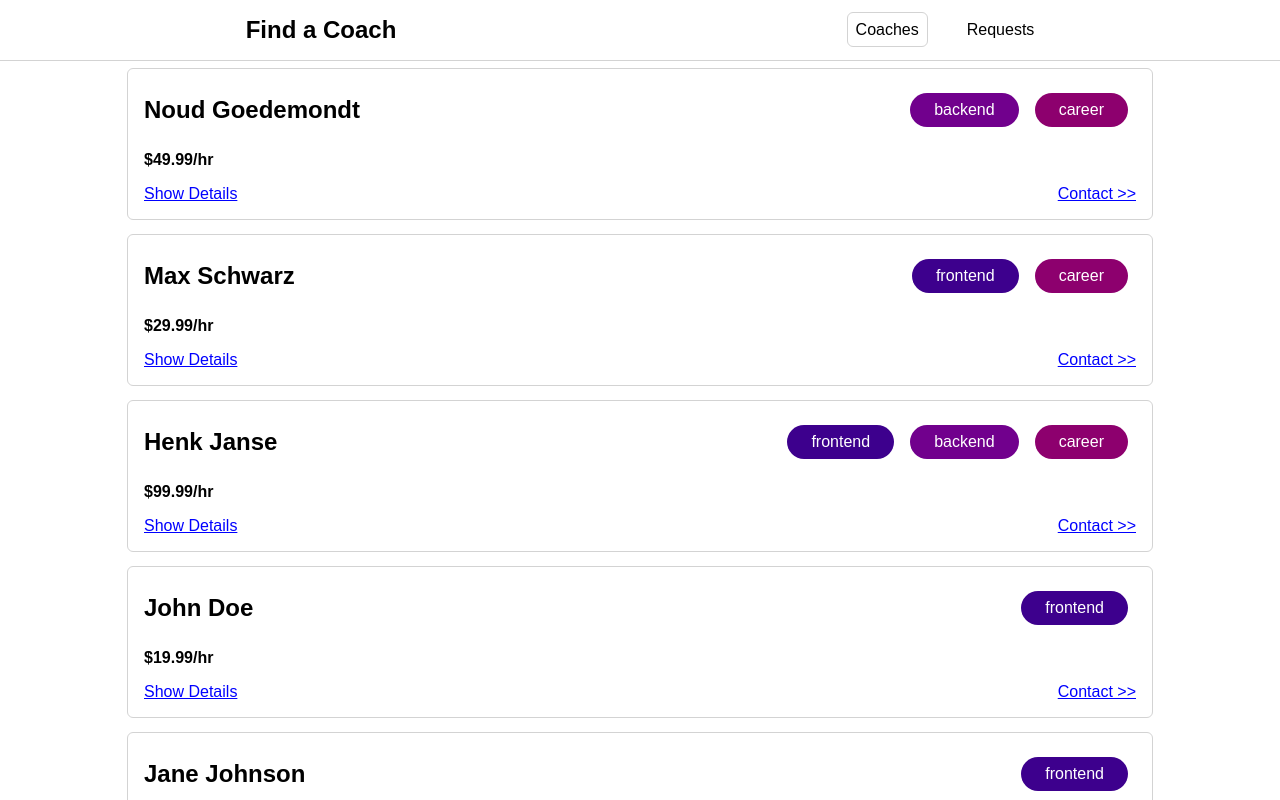
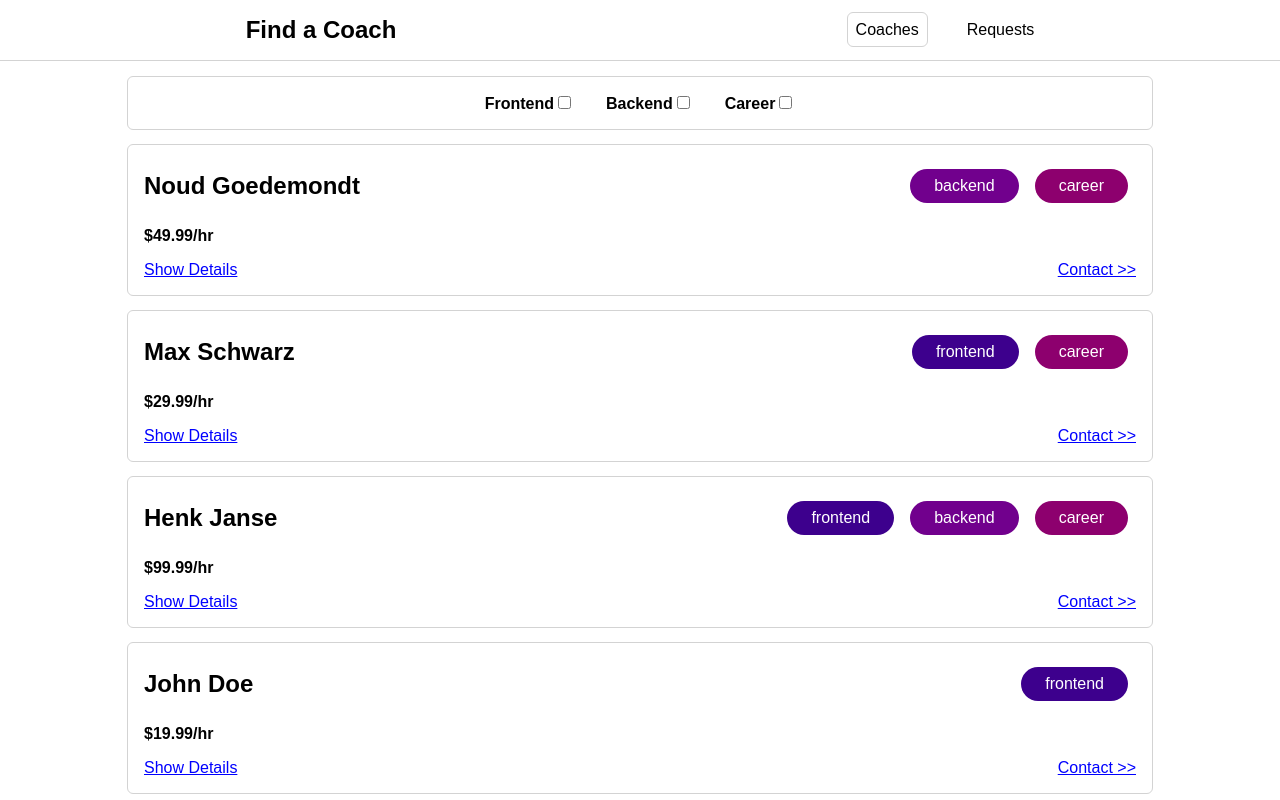
Before and after one commit to NoudGoedemondt/vue-course, a Vue app in the folder section-16/main-prj-01-starting-setup/: page /coaches in a window 1280 px wide. Shown: the top 800 px of the page. Built offline with nearby package versions, Linux system fonts and the light colour scheme.

Commit message:
added CoachFilter component

```diff
--- /dev/null
+++ b/section-16/main-prj-01-starting-setup/src/components/coaches/CoachFilter.vue
@@ -0,0 +1,69 @@
+<template>
+  <div class="coach-filter">
+    <div class="coach-filter-option">
+      <label for="frontend">Frontend</label>
+      <input type="checkbox" id="frontend" v-model="filters.frontend" />
+    </div>
+    <div class="coach-filter-option">
+      <label for="backend">Backend</label>
+      <input type="checkbox" id="backend" v-model="filters.backend" />
+    </div>
+    <div class="coach-filter-option">
+      <label for="career">Career</label>
+      <input type="checkbox" id="career" v-model="filters.career" />
+    </div>
+  </div>
+</template>
+
+<script>
+export default {
+  emits: ['enableFilters'],
+  data() {
+    return {
+      filters: {
+        frontend: false,
+        backend: false,
+        career: false,
+      },
+    };
+  },
+  computed: {
+    activeFilters() {
+      return Object.keys(this.filters).filter((area) => this.filters[area]);
+    },
+  },
+  watch: {
+    filters: {
+      handler() {
+        this.$emit('enableFilters', this.activeFilters);
+      },
+      deep: true,
+    },
+  },
+};
+</script>
+
+<style scoped>
+.coach-filter {
+  outline: 1px solid lightgray;
+  border-radius: 5px;
+  padding: 1rem;
+  margin: auto;
+  margin-top: 1rem;
+  margin-bottom: 0.5rem;
+  width: 80vw;
+  max-width: 1042px;
+  display: flex;
+  align-items: center;
+  justify-content: center;
+}
+
+.coach-filter-option {
+  display: inline-block;
+  margin: 0 1rem;
+}
+
+.coach-filter-option label {
+  font-weight: bold;
+}
+</style>
--- a/section-16/main-prj-01-starting-setup/src/pages/CoachesList.vue
+++ b/section-16/main-prj-01-starting-setup/src/pages/CoachesList.vue
@@ -1,4 +1,5 @@
 <template>
+  <coach-filter v-if="hasCoaches" @enableFilters="filterCoaches" />
   <div v-if="hasCoaches" class="coaches">
     <coaches-list-item
       v-for="coach in coaches"
@@ -19,16 +20,27 @@
 <script>
 import { mapState, mapGetters } from 'vuex';
 import CoachesListItem from '../components/coaches/CoachesListItem.vue';
+import CoachFilter from '../components/coaches/CoachFilter.vue';
 
 export default {
   components: {
     CoachesListItem,
+    CoachFilter,
   },
   computed: {
     ...mapState({
       coaches: (state) => state.coaches,
     }),
     ...mapGetters(['hasCoaches']),
+    //   ...mapGetters(['filteredCoaches']),
+    //   coaches() {
+    //     return this.filteredCoaches(this.activeFilters);
+    //   },
+  },
+  methods: {
+    filterCoaches(filters) {
+      console.log(filters);
+    },
   },
 };
 </script>
--- a/section-16/main-prj-01-starting-setup/src/store/index.js
+++ b/section-16/main-prj-01-starting-setup/src/store/index.js
@@ -59,6 +59,11 @@
     getCoachById: (state) => (id) => {
       return state.coaches.find((coach) => coach.id === id);
     },
+    filteredCoaches: (state) => (selectedAreas) => {
+      return state.coaches.filter((coach) =>
+        selectedAreas.every((area) => coach.areas.includes(area))
+      );
+    },
   },
 });
 
```
